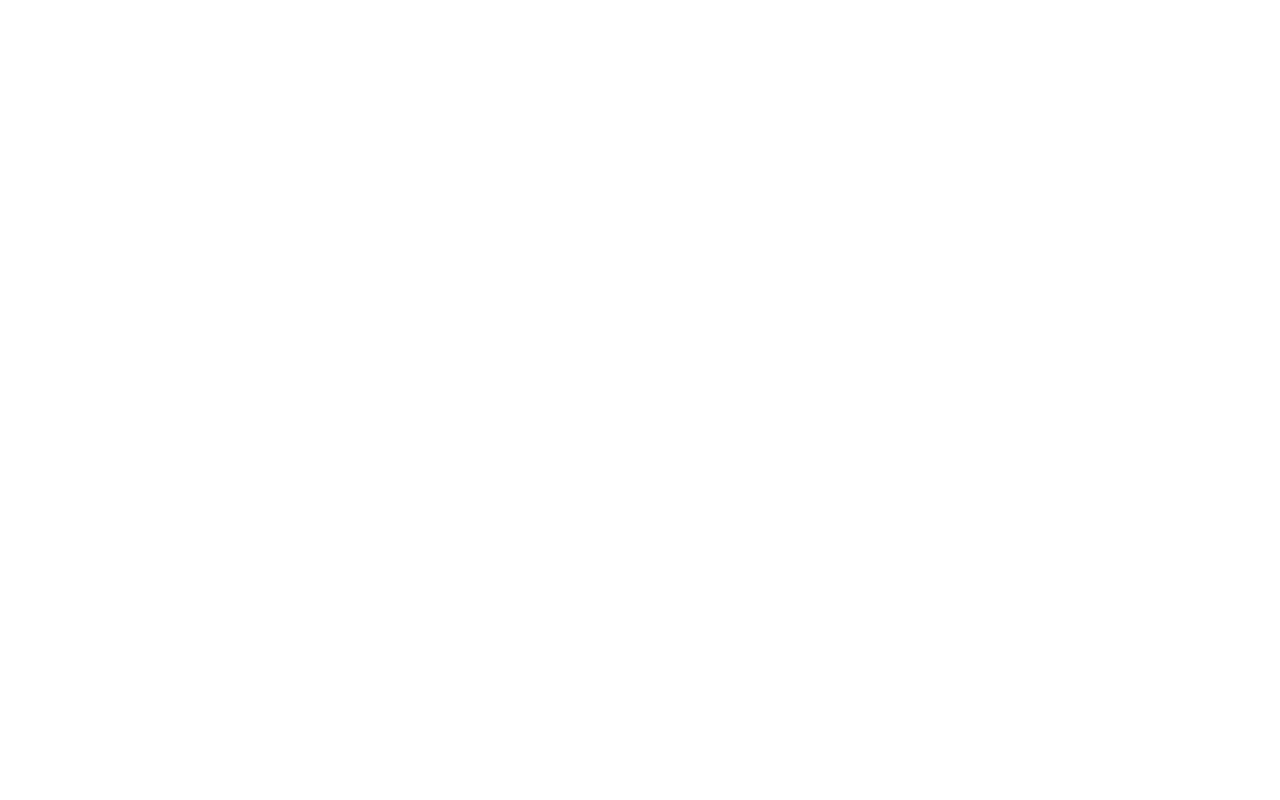
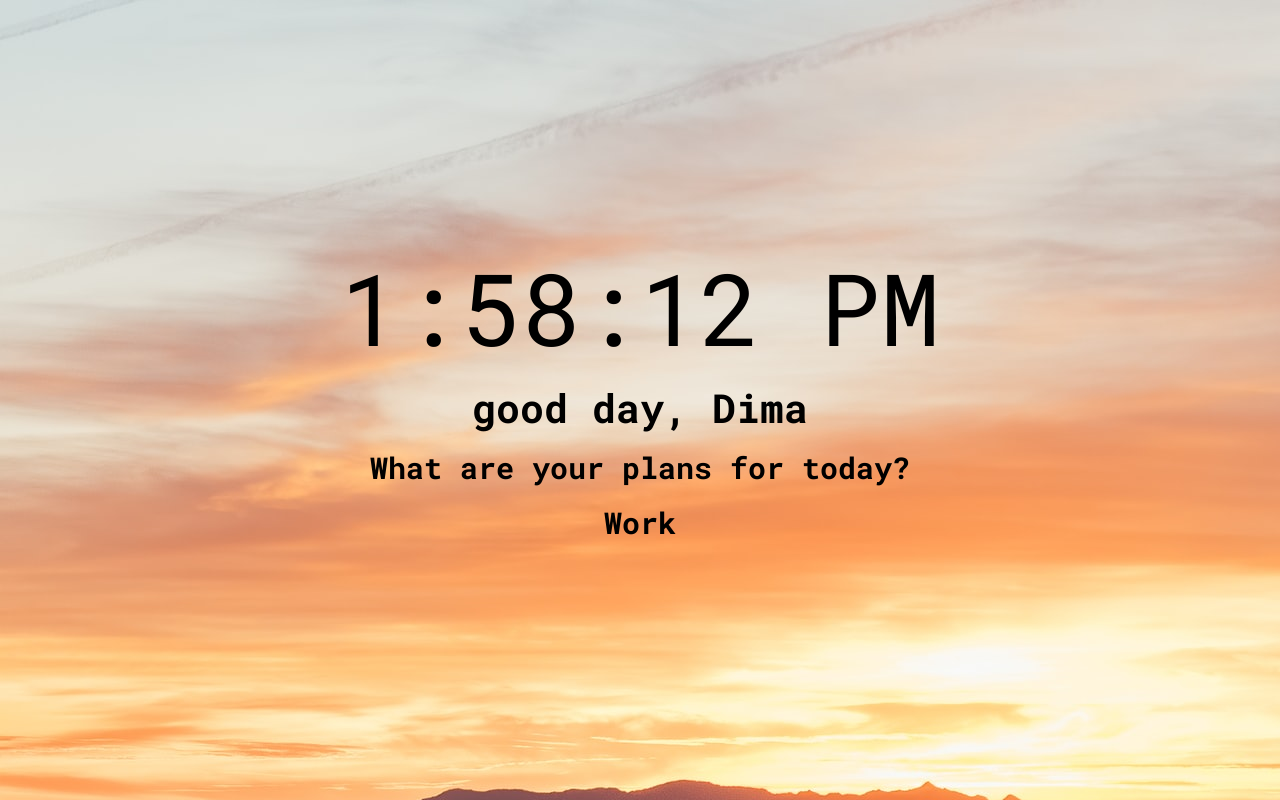
Before and after one commit to gasada-dev/Dynamic-Landing-Page, a plain HTML site: page index.html in a window 1280 px wide. Drawn offline with Linux system fonts and the light colour scheme.

Commit message:
feat: add time and greeting

```diff
--- a/index.html
+++ b/index.html
@@ -6,12 +6,22 @@
     <meta http-equiv="X-UA-Compatible" content="IE=edge">
     <meta name="viewport" content="width=device-width, initial-scale=1.0">
     <link rel="stylesheet" href="./css/style.css">
+    <link rel="preconnect" href="https://fonts.gstatic.com">
+    <link href="https://fonts.googleapis.com/css2?family=Roboto+Mono:wght@400;700&display=swap" rel="stylesheet">
     <title>dlp</title>
 </head>
 
 <body>
-
-    <script src="./js/main.js"></script>
+    <main class="main">
+        <time id="time"></time>
+        <h1 class="title">
+            <span id="greeting"></span>
+            <span id="name" contenteditable="true">Dima</span>
+        </h1>
+        <h2 class="title">What are your plans for today?</h2>
+        <h2 class="title" id="focus" contenteditable="true">Work</h2>
+    </main>
+    <script src="./src/js/main.js"></script>
 </body>
 
 </html>
--- a/src/js/main.js
+++ b/src/js/main.js
@@ -0,0 +1,54 @@
+const time = document.getElementById("time");
+const greeting = document.getElementById("greeting");
+const name = document.getElementById("name");
+const focus = document.getElementById("focus");
+
+let showTime = () => {
+    let today = new Date();
+    let hour = today.getHours();
+    let min = today.getMinutes();
+    let sec = today.getSeconds();
+
+    const amPm = hour >= 12 ? "PM" : "AM";
+
+    hour = hour % 12 || 12;
+
+    time.innerHTML = `${hour}<span>:</span>${addZero(min)}<span>:</span>${addZero(sec)} ${amPm}`;
+
+    setTimeout(showTime, 1000);
+}
+
+let addZero = (n) =>{
+    return (parseInt(n,10) < 10 ? "0" : "") + n
+}
+
+let showGreetingAndBg = () => {
+
+    let today = new Date();
+    let hour = today.getHours();
+
+    if (hour > 18){
+
+        greeting.innerHTML = "good afternoon,";
+        document.querySelector('.main').style.backgroundImage = "url('./src/img/day.jpg')";
+
+    } else if (hour > 12){
+
+        greeting.innerHTML = "good day,";
+        document.querySelector('.main').style.backgroundImage = "url('./src/img/day.jpg')";
+
+    } else if (hour > 6){
+
+        greeting.innerHTML = "good morning,";
+        document.querySelector('.main').style.backgroundImage = "url('./src/img/day.jpg')";
+
+    } else {
+
+        greeting.innerHTML = "good night,";
+        document.querySelector(".main").style.backgroundImage = "url('./src/img/day.jpg')";
+    }
+}
+
+
+showTime();
+showGreetingAndBg();
--- a/src/scss/style.scss
+++ b/src/scss/style.scss
@@ -1,2 +1,27 @@
 //import
 @import '_normalize.scss';
+html{
+    font-family: 'Roboto Mono', monospace;
+    font-size: 62.5%;
+}
+
+.main{
+    display: flex;
+    flex-direction: column;
+    align-items: center;
+    justify-content: center;
+    text-align: center;
+    height: 100vh;
+    font-size: 2rem;
+    color: rgb(0, 0, 0);
+
+
+    #time{
+        font-size: 10rem;
+        margin-bottom: 1rem;
+    }
+
+    .title{
+        margin: 1rem 0;
+    }
+}
```
Also changed, not shown: css/style.css, src/img/day.jpg (added), src/img/morning.jpg (added), 3 other files.
